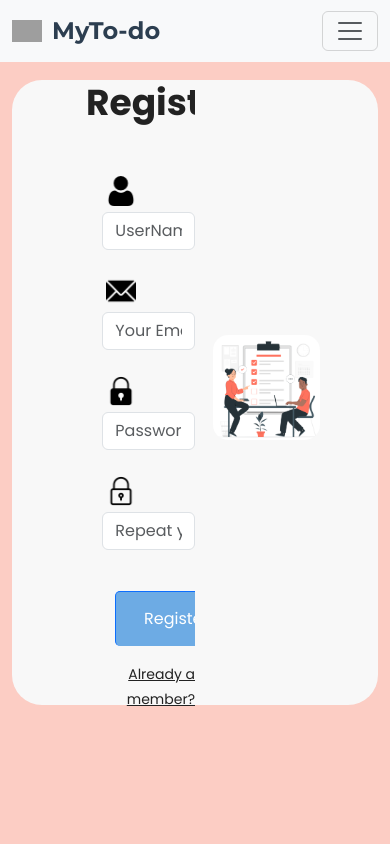
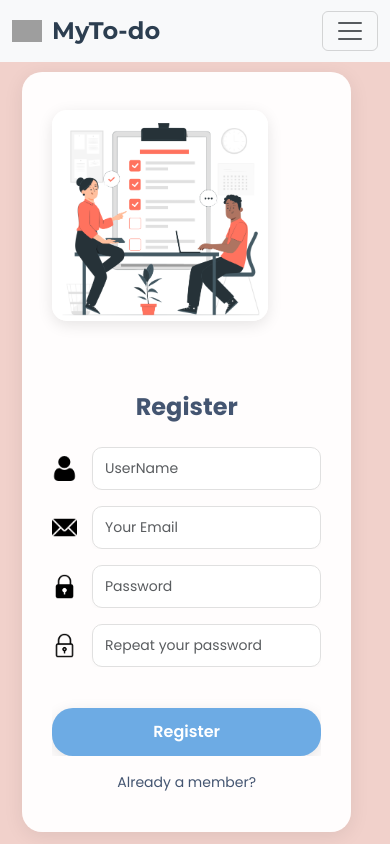
Before and after one commit to medss19/To-do-app, a Flask app: page /register in a window 390 px wide. Run offline with Flask 3, Linux system fonts and the light colour scheme; grey boxes are pictures that could not be loaded.

Commit message:
Updated login and register for added responsive

```diff
--- a/static/css/register.css
+++ b/static/css/register.css
@@ -1,59 +1,70 @@
-/* Style for the sign-up content */
+body {
+    margin: 0;
+    height: 100vh;
+    overflow-x: hidden;
+    background: rgb(241 209 203);
+    font-family: Poppins, sans-serif;
+}
+
+/* Container for the entire signup section */
 .signup-content {
     display: flex;
-    align-items: center; /* Align items to the start */
-    padding: 53px 40px;
-    font-size: 13px;
-    line-height: 1.8;
-    color: #222;
-    background: #f8f8f8;
-    font-weight: 400;
-    font-family: Poppins;
-    border-radius: 30px;
-    display: flex;
-    margin-top: 5%;
+    align-items: center;
     justify-content: center;
-    height: 74vh; /* Ensure it takes full viewport height */
+    padding: clamp(20px, 4vw, 53px);
+    color: #445571;
+    background: rgba(255, 255, 255, 0.95);
+    border-radius: 20px;
+    box-shadow: 0 4px 20px rgba(0, 0, 0, 0.08);
+    margin: 2vh auto;
+    max-width: 1200px;
+    width: 90%;
+    height: auto;
+    min-height: 80vh;
     opacity: 0;
-    transform: translateX(100px); /* Start 100px to the right */
+    transform: translateX(100px);
     animation: slideLeft 1s forwards;
 }
 
 @keyframes slideLeft {
     from {
         opacity: 0;
-        transform: translateX(100px); /* Initial state */
+        transform: translateX(100px);
     }
     to {
         opacity: 1;
-        transform: translateX(0); /* Final state */
+        transform: translateX(0);
     }
 }
 
+/* Form section */
 .signup-form {
-    padding-left: 34px;
+    padding: clamp(15px, 3vw, 34px);
     width: 50%;
     overflow: hidden;
-    text-align: left; /* Ensure text alignment is to the left */
 }
 
+/* Image section */
 .signup-img {
     width: 50%;
     overflow: hidden;
     display: flex;
+    flex-direction: column;
     justify-content: center;
     align-items: center;
+    padding: 20px;
 }
 
 .signup-img img {
     max-width: 75%;
     height: auto;
     border-radius: 15px;
+    box-shadow: 0 4px 15px rgba(0, 0, 0, 0.1);
 }
 
+/* Form title */
 .form-title {
     margin-bottom: 33px;
-    text-align: left; /* Ensure title alignment is to the left */
 }
 
 h2 {
@@ -61,101 +72,88 @@ h2 {
     margin: 0;
     padding: 0;
     font-weight: 700;
-    color: #222;
-    font-family: Poppins;
-    font-size: 36px;
-    text-align: left; /* Ensure title alignment is to the left */
+    color: #445571;
+    font-size: clamp(24px, 5vw, 36px);
 }
 
-body{
-    background-color: rgb(252, 205, 196);
-}
-
+/* Form elements */
 .register-form {
     width: 100%;
-}
-
-input {
-    float: right;
-    width: 100%;
-    display: block;
-    border: none;
-    border-bottom: 1px solid #999;
-    padding: 6px 30px;
-    font-family: Poppins;
-    box-sizing: border-box;
-    outline: none;
-    appearance: unset !important;
-    -moz-appearance: unset !important;
-    -webkit-appearance: unset !important
-}
-
-.mb-3:last-child {
-    margin-bottom: 0;
 }
 
 .mb-3 {
     position: relative;
     margin-bottom: 25px;
     overflow: hidden;
+    display: flex;
+    align-items: center;
+    justify-content: center;
+    gap: 15px;
 }
 
+.mb-3 .icon {
+    width: 25px;
+    height: auto;
+    flex-shrink: 0;
+}
+
+.form-control {
+    width: 100%;
+    padding: 12px 15px;
+    font-size: 16px;
+    font-weight: 400;
+    line-height: 1.5;
+    color: #445571;
+    background-color: #fff;
+    border: 1px solid #e0e0e0;
+    border-radius: 10px;
+    transition: all 0.3s ease;
+    box-shadow: 0 2px 4px rgba(0, 0, 0, 0.02);
+}
+
+.form-control:focus {
+    border-color: #6dabe4;
+    box-shadow: 0 0 0 2px rgba(109, 171, 228, 0.1);
+    outline: none;
+}
+
+/* Submit button */
 .form-submit {
     display: inline-block;
     background: #6dabe4;
     color: #fff;
-    border-bottom: none;
-    width: auto;
-    margin-left: 29px;
-    padding: 15px 28px;
-    border-radius: 5px;
-    -moz-border-radius: 5px;
-    -webkit-border-radius: 5px;
-    -o-border-radius: 5px;
-    -ms-border-radius: 5px;
+    border: none;
+    padding: 12px 28px;
+    border-radius: 21px;
+    font-size: 16px;
+    font-weight: 600;
+    cursor: pointer;
+    transition: all 0.3s ease;
+    box-shadow: 0 4px 15px rgba(0, 0, 0, 0.1);
     margin-top: 25px;
-    cursor: pointer;
 }
 
-.form-control {
-    margin-top: 6px;
-    display: flex;
-    /* margin-left: 75px; */
-    width: 85%;
-    padding: .375rem .75rem;
-    font-size: 1rem;
-    font-weight: 400;
-    line-height: 1.5;
-    color: var(--bs-body-color);
-    -webkit-appearance: none;
-    -moz-appearance: none;
-    appearance: none;
-    background-color: var(--bs-body-bg);
-    background-clip: padding-box;
-    border: var(--bs-border-width) solid var(--bs-border-color);
-    border-radius: var(--bs-border-radius);
-    transition: border-color .15s ease-in-out, box-shadow .15s ease-in-out;
+.form-submit:hover {
+    transform: translateY(-2px);
+    box-shadow: 0 6px 20px rgba(0, 0, 0, 0.15);
 }
 
-.mb-3 .icon {
-    margin-top: 10px;
-    margin-left: 20px; /* Adjust margin as needed */
-    width: 30px; /* Adjust icon width */
-    height: auto; /* Maintain aspect ratio */
+/* Link styling */
+.signup-image-link {
+    font-size: 14px;
+    color: #445571;
+    display: block;
+    text-align: center;
+    margin-top: 15px;
+    text-decoration: none;
+    transition: color 0.3s ease;
 }
 
-figure {
-    margin-bottom: 10px;
-    text-align: center;
+.signup-image-link:hover {
+    color: #6dabe4;
 }
 
-.signup-image-link {
-    font-size: 14px;
-    color: #222;
-    display: block;
-    text-align: right;
-}
-
+/* Flash message */
 .flash-message {
     top: 80px; /* Position at the very top */
     display: flex;
@@ -167,4 +165,60 @@ figure {
     margin-left: 200px;
     right: 0; /* Position it to the right edge */
     position: fixed; /* Fix it at the top of the screen */
+    background-color: rgba(255, 255, 255, 0.95);
+    box-shadow: 0 4px 12px rgba(0, 0, 0, 0.08);
+    border-radius: 10px;
 }
+
+/* Responsive design */
+@media screen and (max-width: 768px) {
+    .signup-content {
+        flex-direction: column-reverse;
+        padding: 20px;
+        margin: 15px;
+        height: auto;
+        min-height: 90vh;
+    }
+
+    .signup-form,
+    .signup-img {
+        width: 100%;
+        padding: 15px;
+    }
+
+    .signup-img img {
+        max-width: 60%;
+        margin-bottom: 20px;
+    }
+
+    .form-title {
+        text-align: center;
+        margin-bottom: 20px;
+    }
+
+    .mb-3 {
+        margin-bottom: 20px;
+    }
+
+    .form-control {
+        font-size: 14px;
+        padding: 10px 12px;
+    }
+}
+
+@media screen and (max-width: 480px) {
+    .signup-content {
+        padding: 15px;
+        margin: 10px;
+    }
+
+    .signup-img img {
+        max-width: 80%;
+    }
+
+    .form-submit {
+        width: 100%;
+        margin-left: 0;
+        text-align: center;
+    }
+}
```
Also changed, not shown: static/css/login.css (+7 -9 lines), templates/login.html (+2 -18 lines), instance/todo.db.
